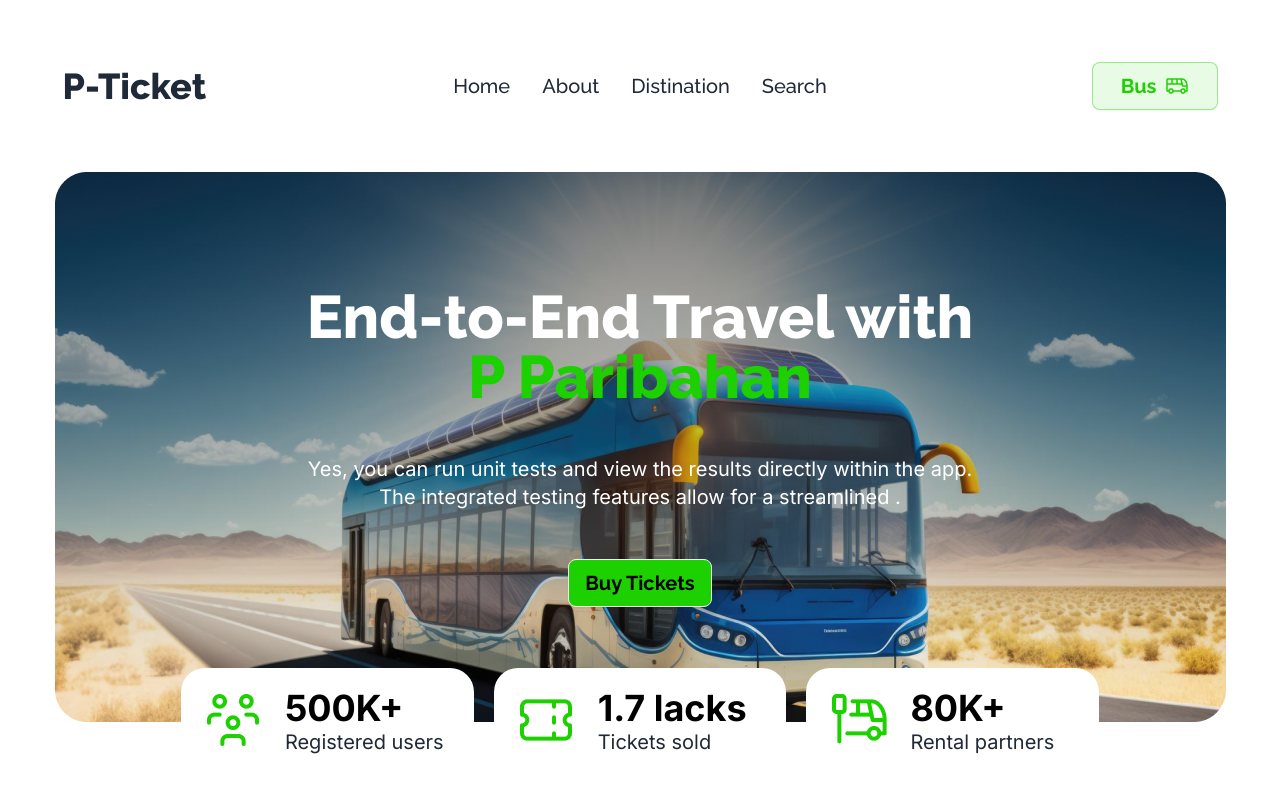
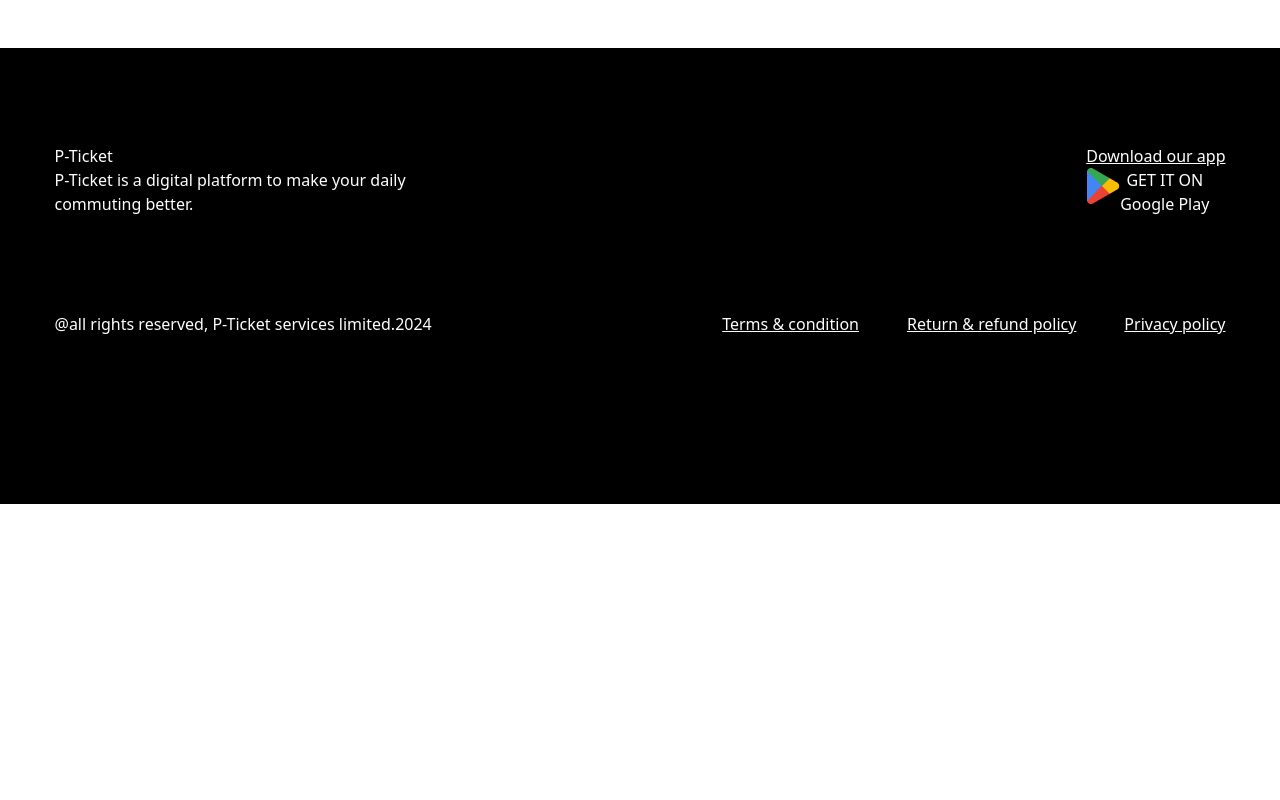
Before and after one commit to Mohammed-Saiful-Islam/B9A5-smart-ticketing, a plain HTML site: page index.html in a window 1280 px wide. Shown: the top 800 px of the page. Drawn offline with nearby package versions, Linux system fonts and the light colour scheme.

```diff
--- a/index.html
+++ b/index.html
@@ -51,7 +51,7 @@
         </div>
     </section>
     <!-- SUCCESS message end -->
-    <header id="hdr" class="">
+    <header id="hdr" class="hidden">
         <!-- navbar start -->
         <section class=" max-w-[1171px] my-0 mx-auto mt-2 lg:mt-12">
             <div class="navbar bg-base-100 ">
@@ -131,7 +131,7 @@
         </section>
         <!-- banner end -->
     </header>
-    <main>
+    <main id="main" class="hidden">
         <!-- best offer start -->
         <section class=" max-w-[1171px] px-4 lg:px-0 mx-auto my-2 lg:my-12">
             <div class="flex flex-col gap-5 lg:gap-10 ">
@@ -515,7 +515,43 @@
         <!-- Paribahan end -->
     </main>
     <footer id="ftr">
-
+        <section class="bg-black text-white lg:h-[456px]">
+            <div class="max-w-[1171px] my-0 mx-auto mt-2 lg:mt-12 lg:space-y-24 lg:py-24">
+                <div class="lg:flex lg:justify-between text-center lg:text-left">
+                    <div class="lg:w-1/3">
+                        <h2>P-Ticket</h2>
+                        <p>P-Ticket is a digital platform to make your daily commuting better.</p>
+                    </div>
+                    <div class="">
+                        <h3><a href="" class="underline">Download our app</a></h3>
+                        <button class="flex">
+                            <div>
+                                <img src="./images/playstore.png" alt="">
+                            </div>
+                            <div>
+                                <h3>GET IT ON <br>Google Play</h3>
+                            </div>
+                        </button>
+                    </div>
+                </div>
+                <div class="lg:flex lg:justify-between text-center">
+                    <div>
+                        <p>@all rights reserved, P-Ticket services limited.2024</p>
+                    </div>
+                    <div class="lg:flex lg:justify-between lg:space-x-12">
+                        <div>
+                            <a href="" class="underline">Terms & condition</a>
+                        </div>
+                        <div>
+                            <a href="" class="underline">Return & refund policy</a>
+                        </div>
+                        <div>
+                            <a href="" class="underline">Privacy policy</a>
+                        </div>
+                    </div>
+                </div>
+            </div>
+        </section>
     </footer>
     <script src="./scripts.js"></script>
 </body>
```
